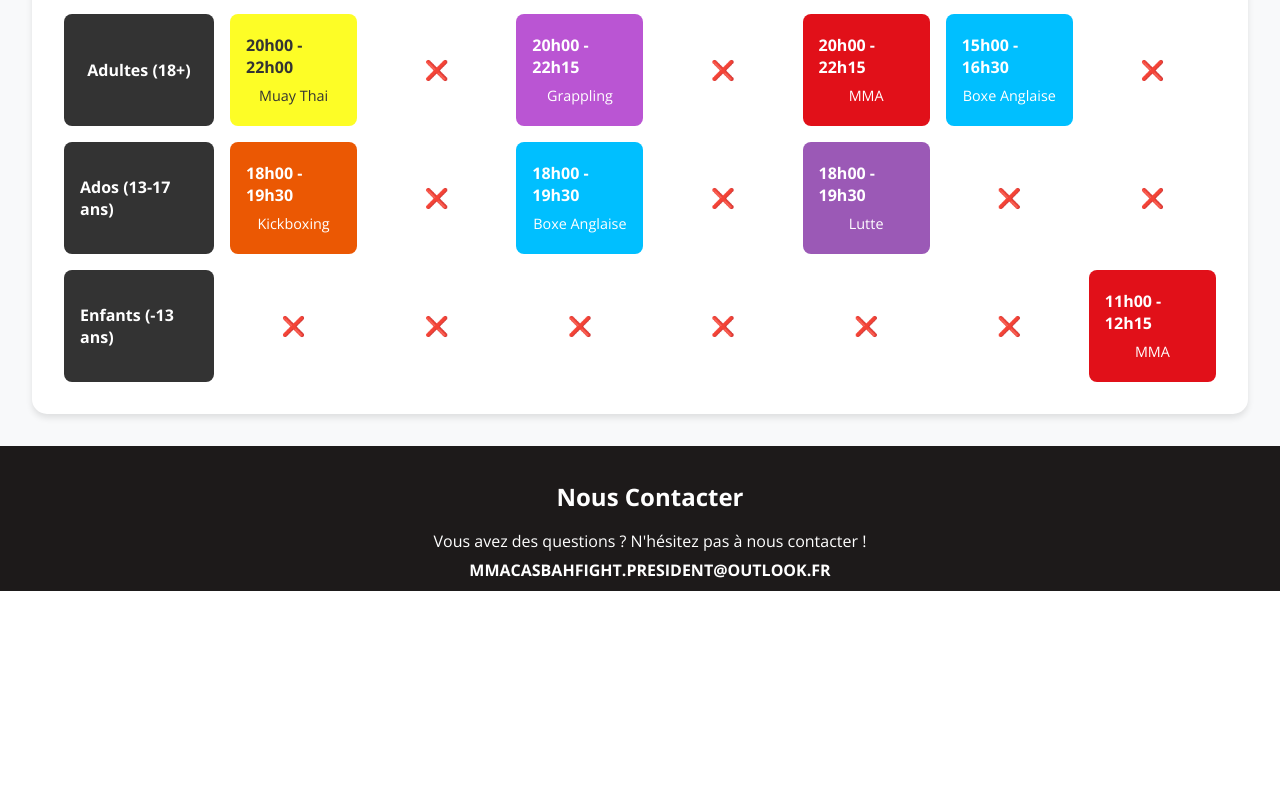
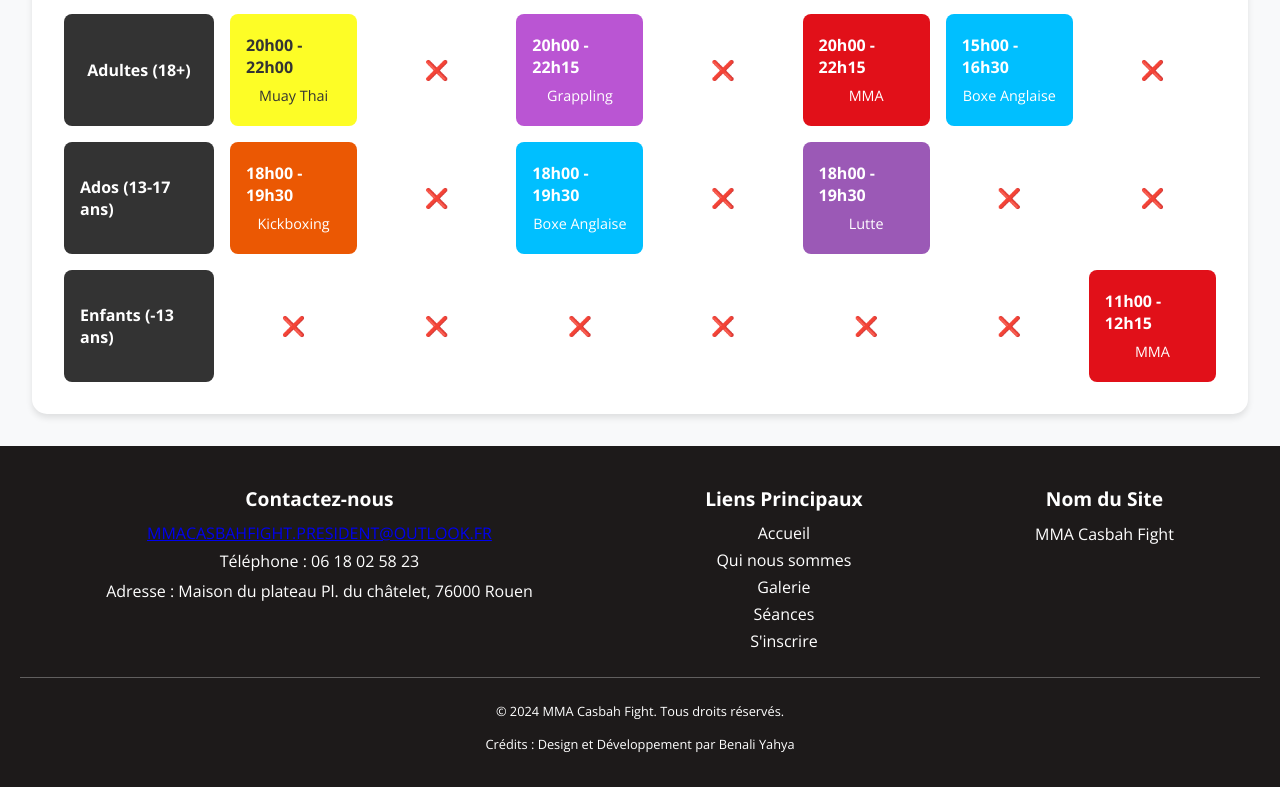
Before and after one commit to YHA76/my-mma-club-frontend, a React (Create React App) app: page /seances in a window 1280 px wide. Shown: the part 449-1236 px from the top of the page. Before the commit the page ends 1040 px from the top, so only its background shows below. Built offline with nearby package versions, Linux system fonts and the light colour scheme.

Commit message:
fix name files + add footer

```diff
--- a/src/components/Footer.js
+++ b/src/components/Footer.js
@@ -1,18 +1,42 @@
+// Footer.js
 import React from 'react';
 import '../styles/Footer.css';
 
-const Footer = () => {
+function Footer() {
   return (
     <footer className="footer">
       <div className="footer-content">
-        <h3>Nous Contacter</h3>
-        <p>Vous avez des questions ? N'hésitez pas à nous contacter !</p>
-        <a href="mailto:MMACASBAHFIGHT.PRESIDENT@OUTLOOK.FR" className="contact-link">
-        MMACASBAHFIGHT.PRESIDENT@OUTLOOK.FR
-        </a>
+        <div className="footer-section contact-info">
+          <h3>Contactez-nous</h3>
+          <a href="mailto:MMACASBAHFIGHT.PRESIDENT@OUTLOOK.FR" className="contact-link">
+          MMACASBAHFIGHT.PRESIDENT@OUTLOOK.FR</a>
+          <p>Téléphone : 06 18 02 58 23</p>
+          <p>Adresse : Maison du plateau Pl. du châtelet, 76000 Rouen</p>
+        </div>
+
+        <div className="footer-section main-links">
+          <h3>Liens Principaux</h3>
+          <ul>
+            <li><a href="/">Accueil</a></li>
+            <li><a href="/about">Qui nous sommes</a></li>
+            <li><a href="/gallery">Galerie</a></li>
+            <li><a href="/seances">Séances</a></li>
+            <li><a href="inscrire">S'inscrire</a></li>
+          </ul>
+        </div>
+
+        <div className="footer-section logo">
+          <h3>Nom du Site</h3>
+          <p>MMA Casbah Fight</p>
+        </div>
+      </div>
+
+      <div className="footer-bottom">
+        <p>&copy; {new Date().getFullYear()} MMA Casbah Fight. Tous droits réservés.</p>
+        <p>Crédits : Design et Développement par Benali Yahya</p>
       </div>
     </footer>
   );
-};
+}
 
 export default Footer;
--- a/src/styles/Footer.css
+++ b/src/styles/Footer.css
@@ -1,34 +1,44 @@
+/* Footer.css */
 .footer {
     background-color: #1D1A1A;
     color: white;
-    padding: 10px;
+    padding: 20px;
     text-align: center;
-    position: relative;
-    bottom: 0;
-    width: 100%;
   }
 
   .footer-content {
-    max-width: 1200px;
-    margin: 0 auto;
+    display: flex;
+    justify-content: space-around;
+    margin-bottom: 20px;
   }
 
-  .footer h3 {
-    font-size: 1.5rem;
+  .footer-section h3 {
+    font-size: 1.2rem;
     margin-bottom: 10px;
   }
 
-  .footer p {
-    font-size: 1rem;
-    margin-bottom: 5px;
+  .footer-section p, .footer-section ul, .footer-section li {
+    margin: 5px 0;
   }
 
-  .contact-link {
+  .footer-section ul {
+    list-style-type: none;
+    padding: 0;
+  }
+
+  .footer-section ul li a {
     color: white;
     text-decoration: none;
-    font-weight: bold;
+    transition: color 0.3s ease;
   }
 
-  .contact-link:hover {
-    text-decoration: underline;
+  .footer-section ul li a:hover {
+    color: #E11019;
   }
+
+  .footer-bottom {
+    font-size: 0.8rem;
+    border-top: 1px solid rgba(255, 255, 255, 0.3);
+    padding-top: 10px;
+    margin-top: 10px;
+  }
```
